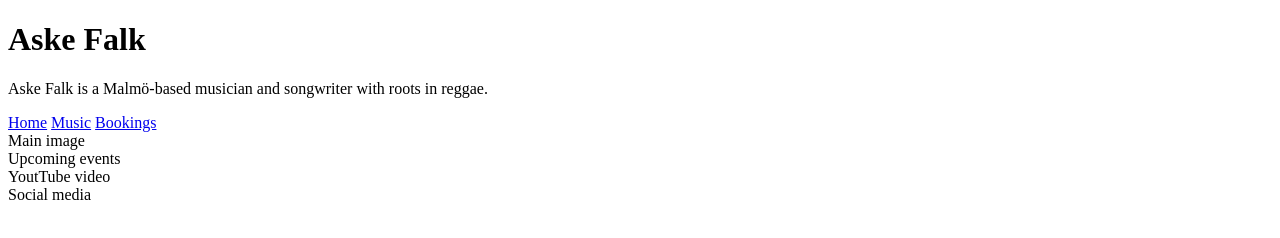
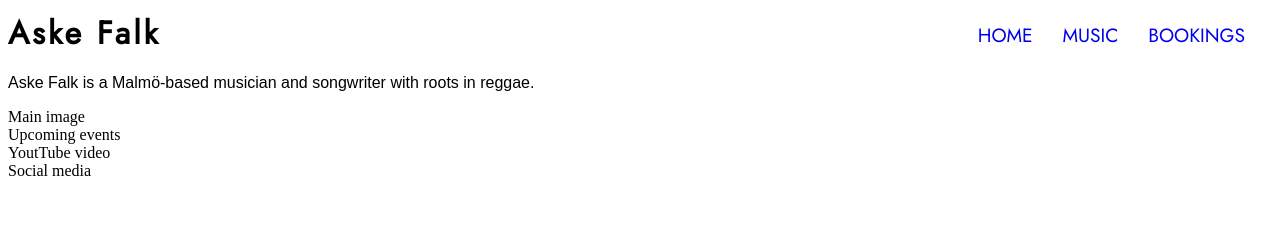
Before and after one commit to Kattis91/upcoming-artist, a plain HTML site: page index.html in a window 1280 px wide. Drawn offline with Linux system fonts and the light colour scheme.

Commit message:
Add some style to h1, p nd nav elements

```diff
--- a/assets/css/style.css
+++ b/assets/css/style.css
@@ -0,0 +1,28 @@
+@import url('https://fonts.googleapis.com/css2?family=Jost&family=Space+Grotesk:wght@300&display=swap');
+
+h1 {
+    font-family: jost, sans-serif;
+    letter-spacing: 3px;
+    margin: 0;
+    line-height: 50px;
+}
+
+p {
+    font-family: space-grotesk, sans-serif;
+}
+
+#menu {
+    position: absolute;
+    float: right;
+    top: 10px;
+    right: 10px;
+    line-height: 50px;
+    font-size: 120%;
+}
+
+#menu a {
+    margin-right: 25px;
+    text-decoration: none;
+    text-transform: uppercase;
+    font-family: jost, sans-serif;
+}
--- a/index.html
+++ b/index.html
@@ -18,11 +18,11 @@
     <header>
         <h1>Aske Falk</h1>
         <p>Aske Falk is a Malmö-based musician and songwriter with roots in reggae.</p>
-    <nav>
-        <a href="index.html">Home</a>
-        <a href="#">Music</a>
-        <a href="#">Bookings</a>
-    </nav>
+        <nav id="menu">
+            <a href="index.html">Home</a>
+            <a href="#">Music</a>
+            <a href="#">Bookings</a>
+        </nav>
     </header>
 
     <section>
```
